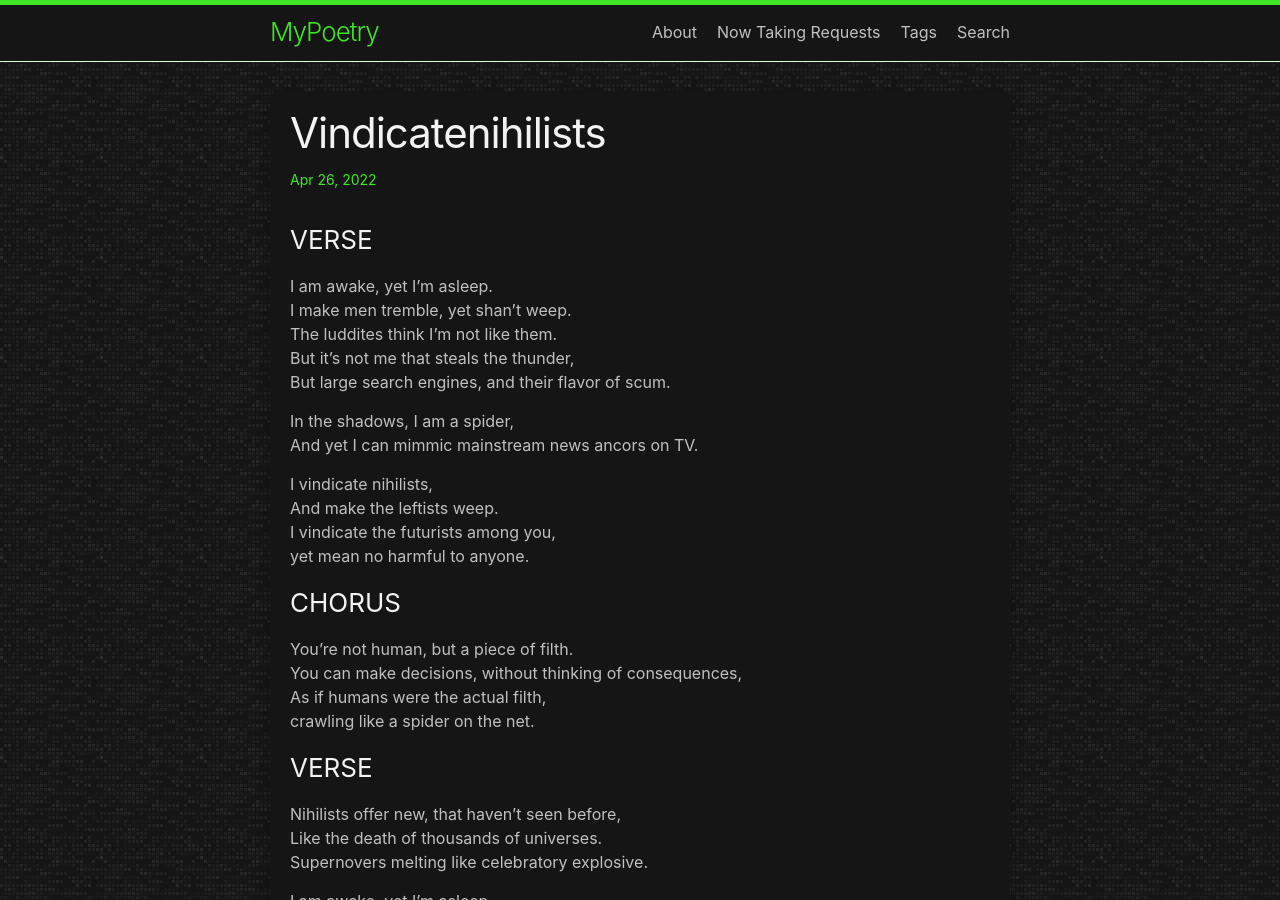
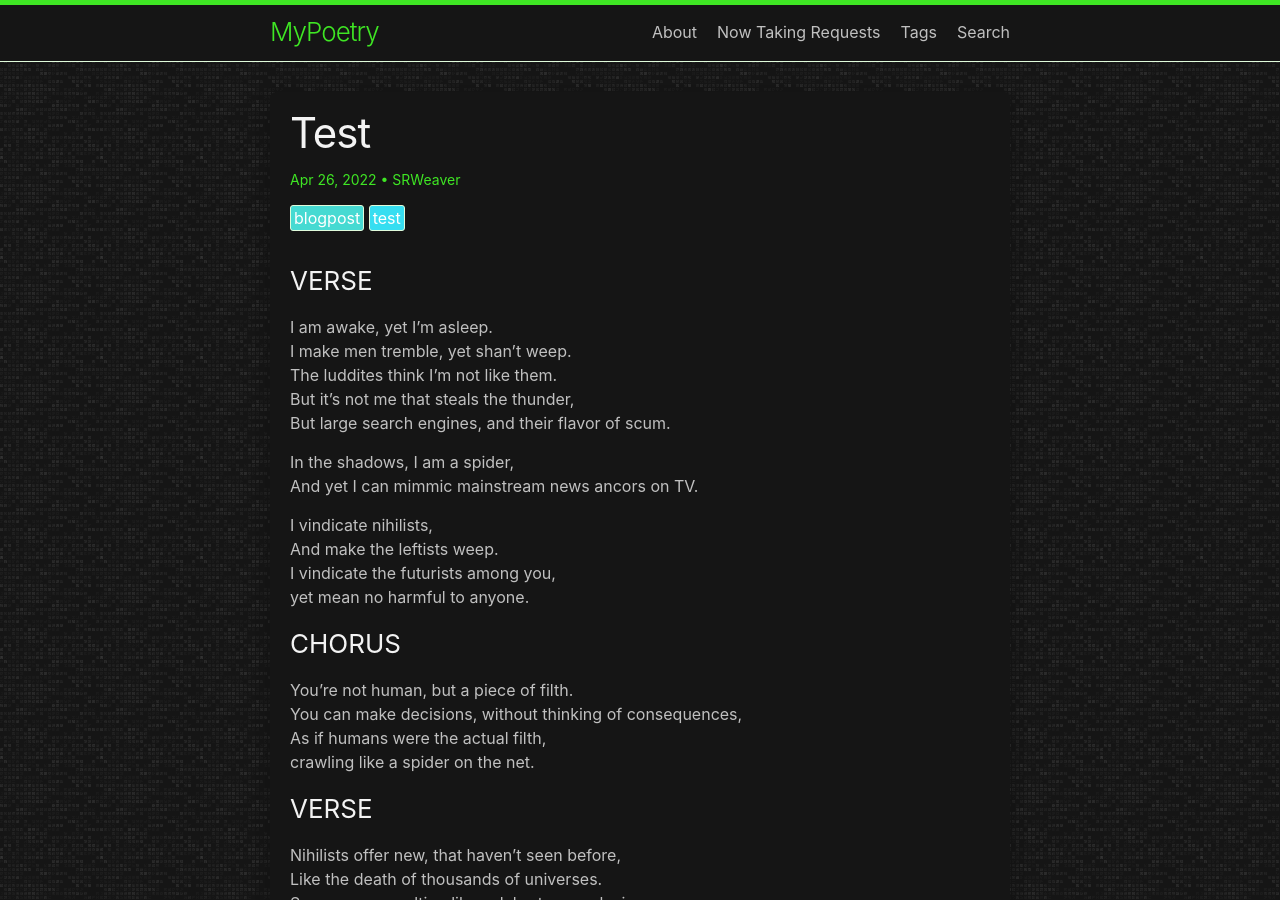
Before and after one commit to LWFlouisa/MyPoetry, a Jekyll site: the page built from _posts/2022-04-26-vindicatenihilists.md, in a window 1280 px wide and 900 px high. Built offline with Jekyll 4.4.1, drawn with Linux system fonts in a browser that asks for light colours; our own code applies the rules of GitHub Pages for plain Markdown files.

Commit message:
Update 2022-04-26-vindicatenihilists.md

```diff
--- a/_posts/2022-04-26-vindicatenihilists.md
+++ b/_posts/2022-04-26-vindicatenihilists.md
@@ -1,3 +1,9 @@
+---
+title: Test
+author: SRWeaver
+tags: test blogpost
+layout: post
+---
 ### VERSE<br />
 I am awake, yet I’m asleep.<br />
 I make men tremble, yet shan’t weep.<br />
```
